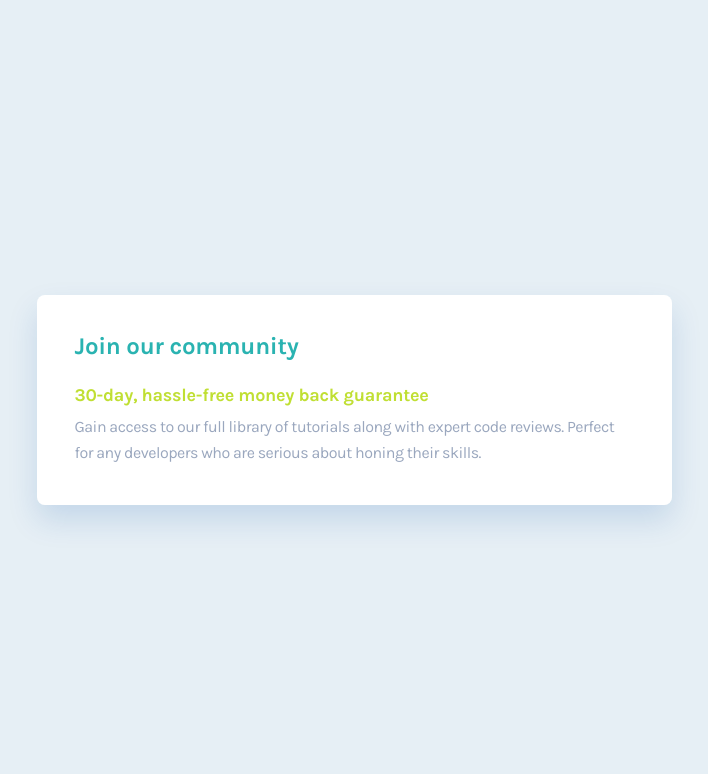
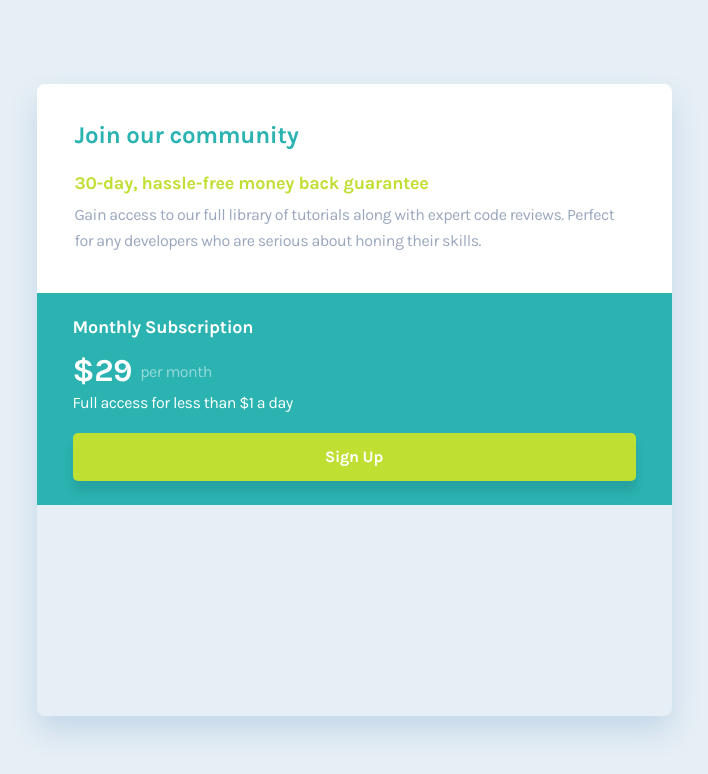
Before and after one commit to g-akca/single-price-grid-component, a React (Vite) app: page / in a window 1280 px wide. Shown: the top 774 px of the page, without its empty margins (286-994 px from the left). Built offline with nearby package versions, Linux system fonts and the light colour scheme.

Commit message:
Add content and styling to SubscriptionDetails

```diff
--- a/src/components/SubscriptionDetails.jsx
+++ b/src/components/SubscriptionDetails.jsx
@@ -1,7 +1,24 @@
 function SubscriptionDetails() {
   return (
-    <>
-    </>
+    <section className="bg-teal-500 text-white py-6 px-9 flex flex-col gap-4 justify-between">
+      <div className="flex flex-col gap-4">
+        <h2 className="text-[18px] leading-[115%] tracking-[-0.25px] font-bold">Monthly Subscription</h2>
+
+        <div>
+          <div className="flex items-center gap-2">
+            <p className="text-[32px] leading-[115%] tracking-[-0.4px] font-bold">$29</p>
+
+            <p className="lowercase tracking-[-0.5px] opacity-50">Per month</p>
+          </div>
+
+          <p className="tracking-[-0.5px]">Full access for less than $1 a day</p>
+        </div>
+      </div>
+
+      <button type="button" className="bg-green-400 p-2 h-12 rounded-[5px] leading-[145%] tracking-[-0.25px] font-bold shadow-[0_10px_10px_rgba(0,0,0,0.1)]">
+        Sign Up
+      </button>
+    </section>
   )
 }
 
```
